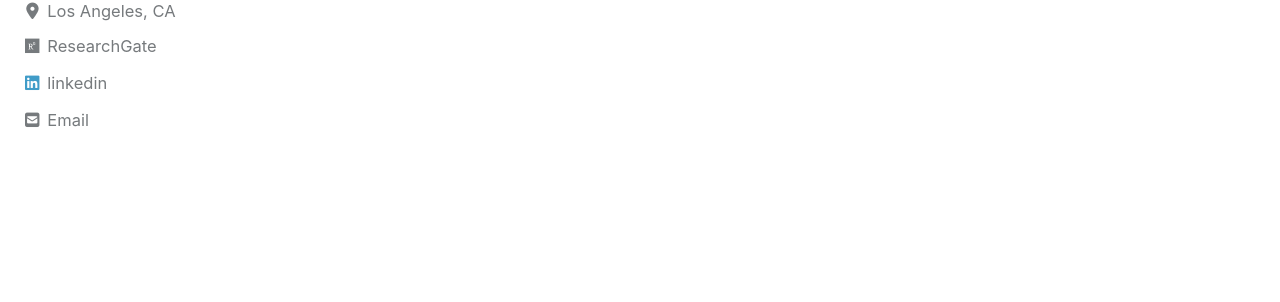
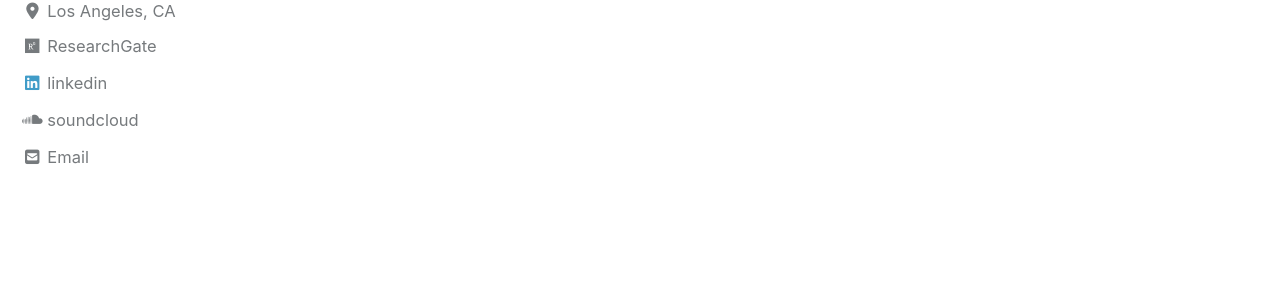
Before and after one commit to vbaboyan/vbaboyan.github.io, a Jekyll site: the page built from index.html, in a window 1280 px wide. Shown: the part 304-606 px from the top of the page. Built offline with Jekyll 4.4.1, drawn with Linux system fonts in a browser that asks for light colours; cached includes are drawn as plain includes; nearby versions of some CDN libraries; the list of posts is cut into pages by our own code.

Commit message:
website edits

```diff
--- a/_config.yml
+++ b/_config.yml
@@ -128,6 +128,9 @@ author:
     - label: "Instagram"
       icon: "fab fa-fw fa-instagram"
       #url: "https://instagram.com/brodmanns45"
+    - label: "soundcloud"
+      icon: "fab fa-fw fa-soundcloud"
+      url: "https://soundcloud.com/brodmanns45"
 
 # Site Footer
 footer:
--- a/_sass/minimal-mistakes/_utilities.scss
+++ b/_sass/minimal-mistakes/_utilities.scss
@@ -284,7 +284,7 @@ body:hover .visually-hidden button {
   }
 
   .fa-soundcloud {
-    color: $soundcloud-color;
+    color: "FD7F14";
   }
 
   .fa-stack-exchange,
@@ -319,6 +319,9 @@ body:hover .visually-hidden button {
   .fa-xing,
   .fa-xing-square {
     color: $xing-color;
+  }
+  .fa-researchgate {
+    color: "82CA1E"
   }
 }
 
```
